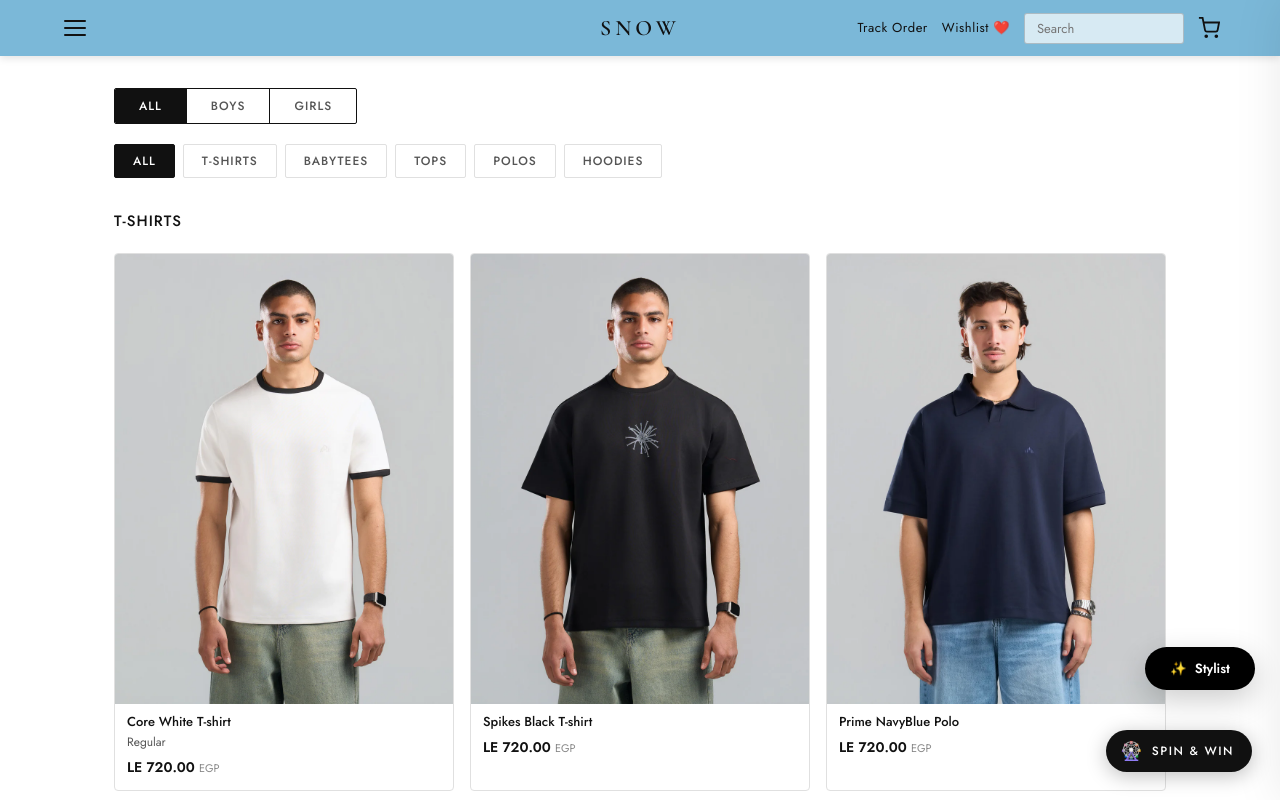
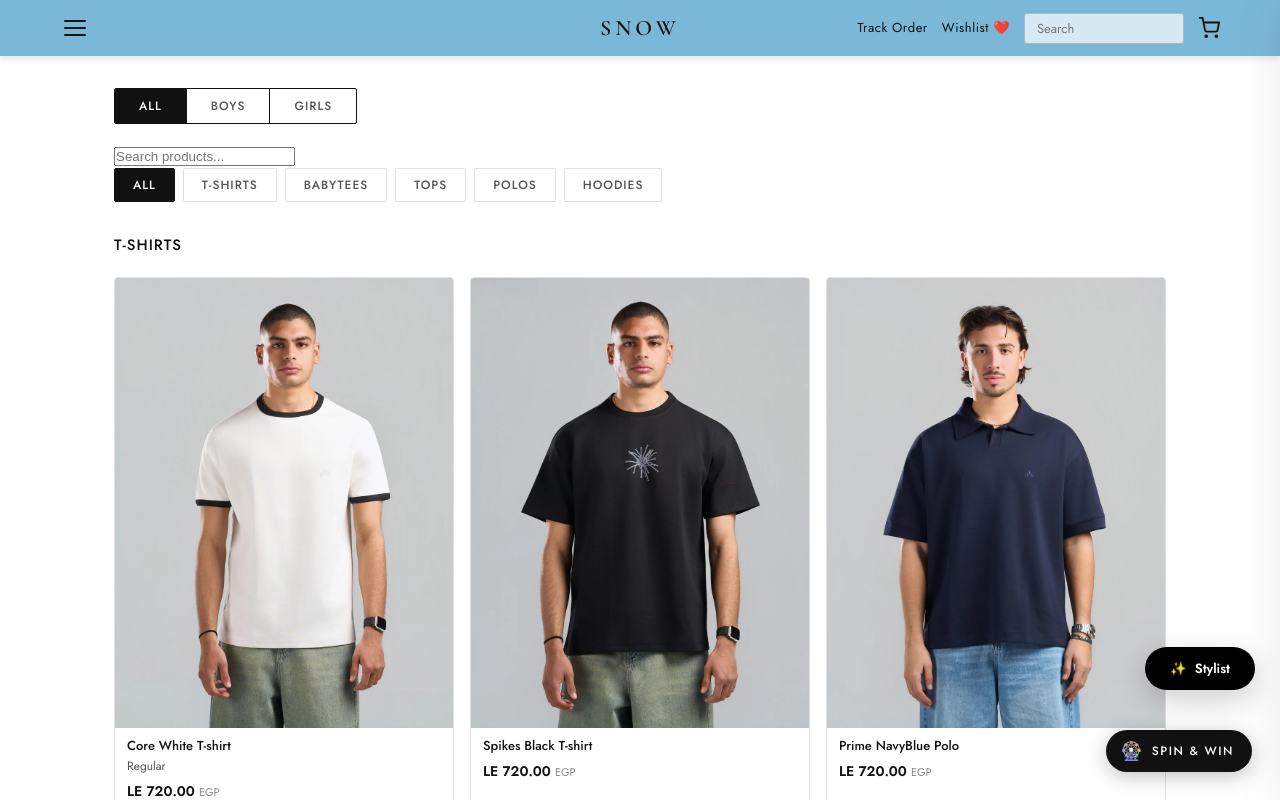
Before and after one commit to omargamal-1/clothing-store, a React (Create React App) app: page /shop in a window 1280 px wide. Shown: the top 800 px of the page. Built offline with nearby package versions, Linux system fonts and the light colour scheme.

Commit message:
Update Shop.js

```diff
--- a/src/pages/Shop.js
+++ b/src/pages/Shop.js
@@ -60,7 +60,16 @@ export default function Shop() {
           </button>
         ))}
       </div>
-
+{/* Search Input */}
+<div className="shop-search">
+  <input
+    type="text"
+    placeholder="Search products..."
+    value={searchQuery}
+    onChange={(e) => setSearchQuery(e.target.value)}
+    className="shop-search-input"
+  />
+</div>
       {/* Category filter */}
       <div className="shop-filters">
         {categories.map(cat => (
```
